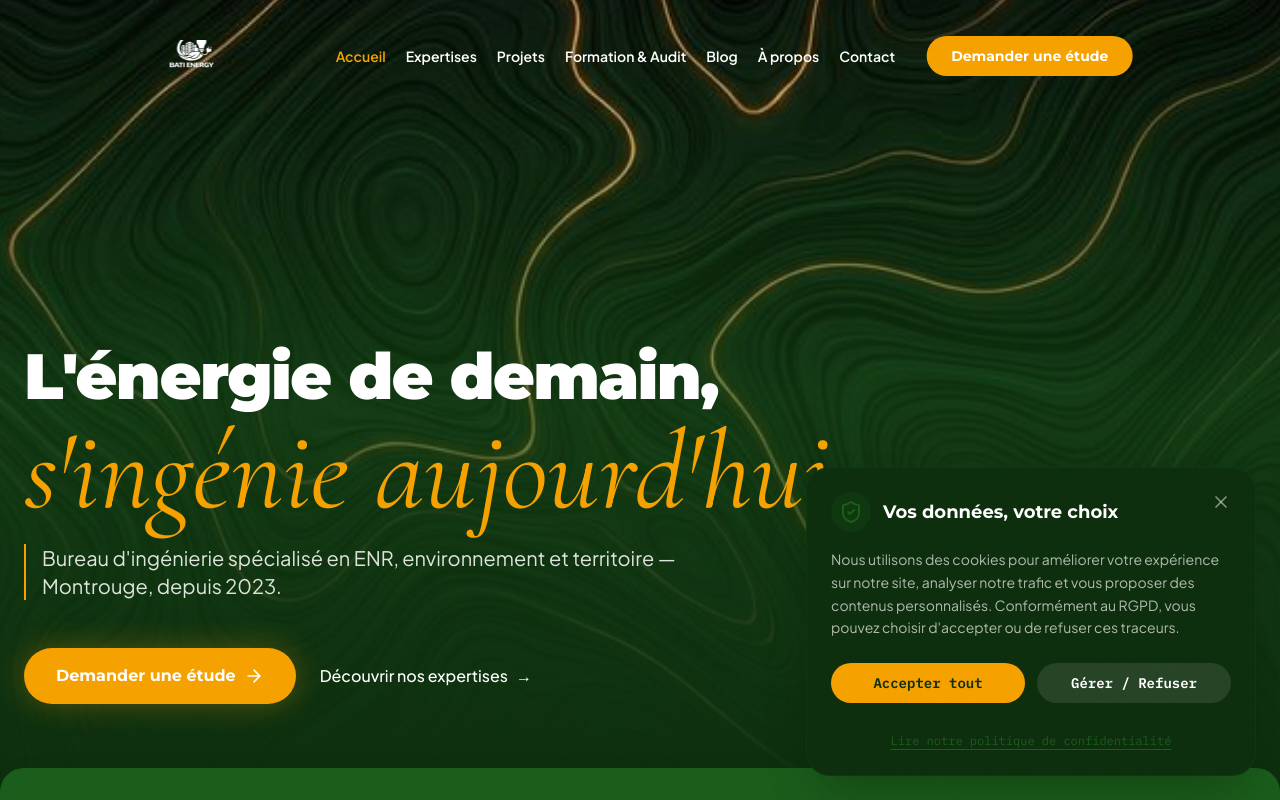
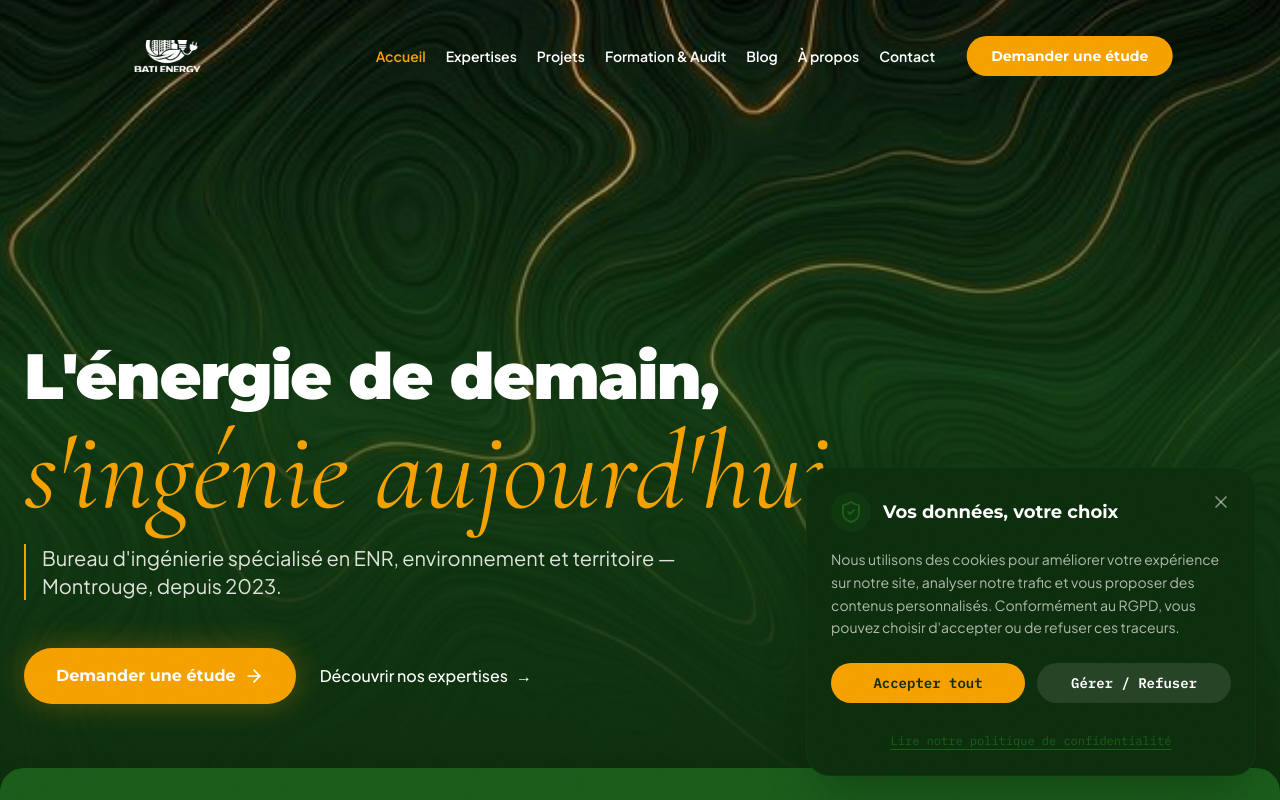
Before and after one commit to oussamaachi/bati-energy, a React (Vite) app: page / in a window 1280 px wide. Shown: the top 800 px of the page. Built offline with nearby package versions, Linux system fonts and the light colour scheme.

Commit message:
Enlarge logo on desktop while maintaining navbar height

```diff
--- a/src/components/Navbar.jsx
+++ b/src/components/Navbar.jsx
@@ -24,8 +24,8 @@ export default function Navbar() {
 
     return (
         <nav className={navClass}>
-            <Link to="/" className="flex items-center gap-2 hover-link group shrink-0 h-8 w-36 overflow-hidden relative justify-start">
-                <img src="/logo.png" alt="BATI ENERGY" className={`absolute w-full h-full object-contain scale-[2] origin-left object-left ${!scrolled && isHome ? 'brightness-0 invert' : ''}`} />
+            <Link to="/" className="flex items-center gap-2 hover-link group shrink-0 h-8 w-36 xl:w-56 overflow-hidden relative justify-start">
+                <img src="/logo.png" alt="BATI ENERGY" className={`absolute w-full h-full object-contain scale-[2] xl:scale-[3] origin-left object-left ${!scrolled && isHome ? 'brightness-0 invert' : ''}`} />
             </Link>
 
             <ul className="hidden xl:flex items-center gap-5 font-body text-[14px] font-semibold whitespace-nowrap">
```
